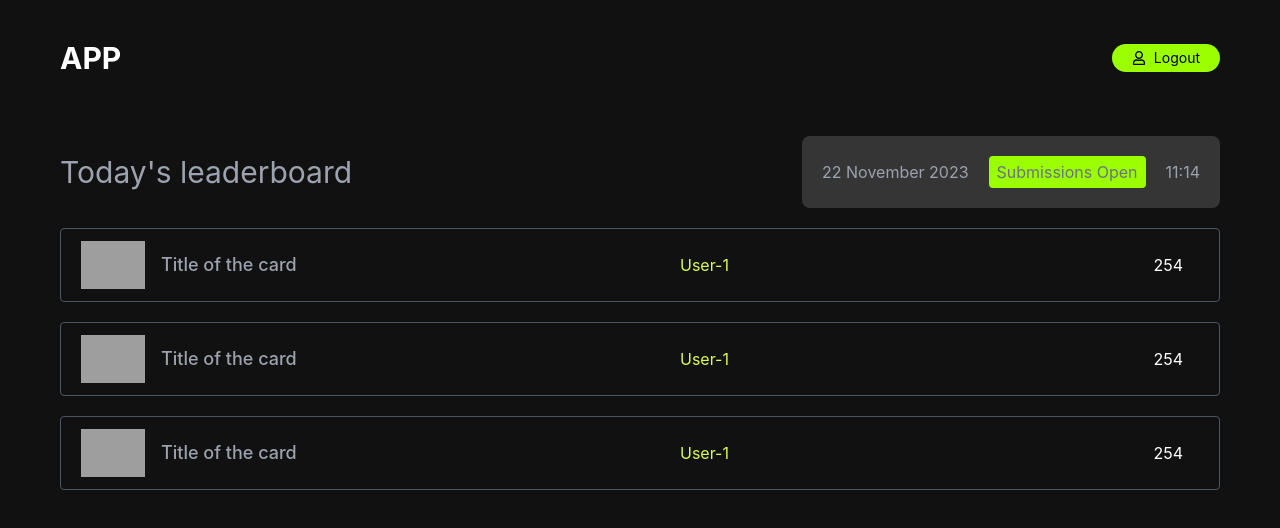
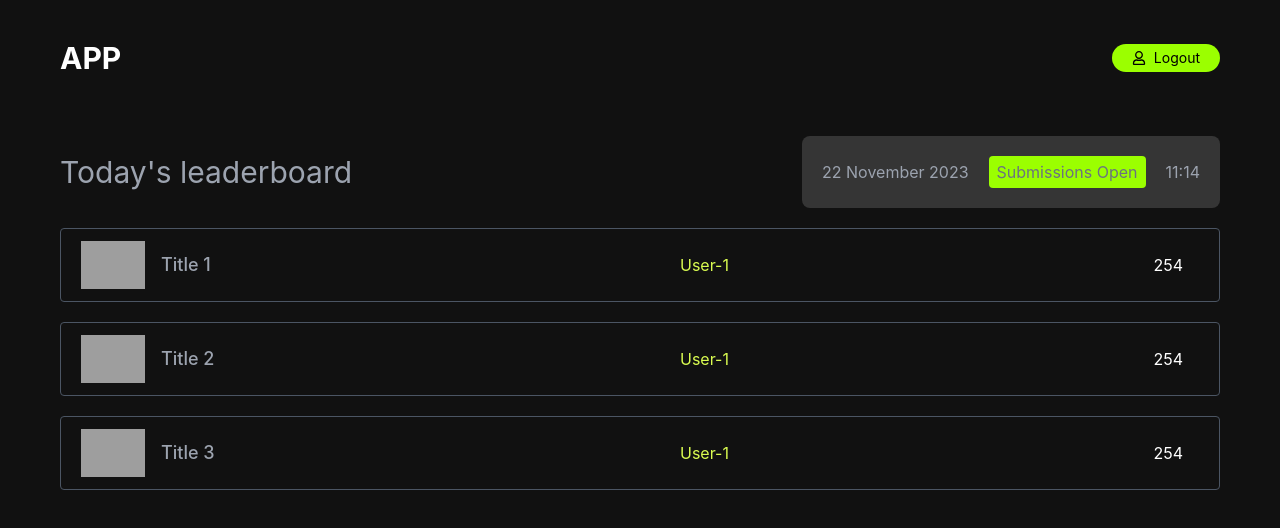
Before and after one commit to nazmul162001/react-task, a React (Vite) app: page /admin/dashboard in a window 1280 px wide. Shown: the top 528 px of the page. Built offline with nearby package versions, Linux system fonts and the light colour scheme; grey boxes are pictures that could not be loaded; some icons are missing.

Commit message:
added drag and drop

```diff
--- a/src/authContext.jsx
+++ b/src/authContext.jsx
@@ -1,4 +1,4 @@
-import React, { useReducer } from "react";
+import React, { useEffect, useReducer } from "react";
 import MkdSDK from "./utils/MkdSDK";
 
 export const AuthContext = React.createContext();
@@ -13,7 +13,13 @@ const initialState = {
 const reducer = (state, action) => {
   switch (action.type) {
     case "LOGIN":
-      //TODO
+      return {
+        ...state,
+        isAuthenticated: true,
+        user: action.payload.user,
+        token: action.payload.token,
+        role: action.payload.role,
+      };
       return {
         ...state,
       };
@@ -44,9 +50,53 @@ export const tokenExpireError = (dispatch, errorMessage) => {
 const AuthProvider = ({ children }) => {
   const [state, dispatch] = useReducer(reducer, initialState);
 
-  React.useEffect(() => {
-    //TODO
+  useEffect(() => {
+    // Check localStorage for an authenticated user and token
+    const token = localStorage.getItem("token");
+    const user = localStorage.getItem("user");
+    const role = localStorage.getItem("role");
+
+    if (token && user && role) {
+      // Dispatch a login success action if credentials are found
+      dispatch({
+        type: "LOGIN_SUCCESS",
+        payload: {
+          user,
+          token,
+          role,
+        },
+      });
+    }
   }, []);
+
+  const login = async (email, password, role) => {
+    try {
+      const response = await sdk.login(email, password, role);
+      if (response && response.token) {
+        localStorage.setItem("token", response.token);
+        localStorage.setItem("user", email);
+        localStorage.setItem("role", role);
+
+        dispatch({
+          type: "LOGIN_SUCCESS",
+          payload: {
+            user: email,
+            token: response.token,
+            role,
+          },
+        });
+        return true;
+      }
+      return false;
+    } catch (error) {
+      console.error("Login failed:", error.message);
+      return false;
+    }
+  };
+
+  const logout = () => {
+    dispatch({ type: "LOGOUT" });
+  };
 
   return (
     <AuthContext.Provider
--- a/src/components/Card.tsx
+++ b/src/components/Card.jsx
@@ -1,10 +1,38 @@
 import React from "react";
+import { useDrag, useDrop } from "react-dnd";
 import { FaRegCircleUser } from "react-icons/fa6";
 import { FaArrowUpLong } from "react-icons/fa6";
 
-const Card = ({ videoInfo }) => {
+const Card = ({ videoInfo, index, moveCard, setHoverIndex }) => {
+  const [{ isDragging }, drag] = useDrag(() => ({
+    type: "videoInfo",
+    item: { id: videoInfo?.id, index },
+    collect: (monitor) => ({
+      isDragging: !!monitor.isDragging(),
+    }),
+  }));
+
+  const [{ isOver }, drop] = useDrop(() => ({
+    accept: "videoInfo",
+    drop: (item) => {
+      moveCard(item.index, index);
+      setHoverIndex(null);
+    },
+    collect: (monitor) => ({
+      isOver: !!monitor.isOver(),
+    }),
+    hover: (item) => {
+      if (index !== item.index) {
+        setHoverIndex(index);
+      }
+    },
+  }));
+
   return (
-    <div className="w-full">
+    <div
+      ref={(node) => drag(drop(node))}
+      className={`w-full ${isDragging ? "opacity-25" : "opacity-100"}`}
+    >
       <div className="flex gap-4 items-center border border-gray-600 rounded p-3 pl-5 mb-5">
         <div className="flex items-center gap-4 w-full">
           <div>
@@ -15,7 +43,7 @@ const Card = ({ videoInfo }) => {
             />
           </div>
           <div className="text-gray-400 font-medium text-lg pr-5">
-            <p>Title of the card</p>
+            <p>{videoInfo?.title}</p>
           </div>
         </div>
         <div className="flex justify-between w-full">
--- /dev/null
+++ b/src/components/VideoCard.jsx
@@ -0,0 +1,76 @@
+import React, { useState } from "react";
+import Card from "./Card";
+import { DndProvider } from "react-dnd";
+import { HTML5Backend } from "react-dnd-html5-backend";
+
+const VideoCard = () => {
+  const [items, setItems] = useState([
+    {
+      id: "1",
+      name: "Video 1",
+      title: "Title 1",
+      author: "Author 1",
+    },
+    {
+      id: "2",
+      name: "Video 2",
+      title: "Title 2",
+      author: "Author 2",
+    },
+    {
+      id: "3",
+      name: "Video 3",
+      title: "Title 3",
+      author: "Author 3",
+    },
+  ]);
+  //   const items = [
+  //     {
+  //       id: "1",
+  //       name: "Video 1",
+  //       title: "Title 1",
+  //       author: "Author 1",
+  //     },
+  //     {
+  //       id: "2",
+  //       name: "Video 2",
+  //       title: "Title 2",
+  //       author: "Author 2",
+  //     },
+  //     {
+  //       id: "3",
+  //       name: "Video 3",
+  //       title: "Title 3",
+  //       author: "Author 3",
+  //     },
+  //   ];
+
+  const [hoverIndex, setHoverIndex] = useState(null);
+
+  const moveCard = (dragIndex, dropIndex) => {
+    if (dragIndex === dropIndex) return;
+    const draggedItem = items[dragIndex];
+    const newItems = [...items];
+    newItems.splice(dragIndex, 1);
+    newItems.splice(hoverIndex, 0, draggedItem);
+    setItems(newItems);
+  };
+
+  return (
+    <DndProvider backend={HTML5Backend}>
+      <section className="px-5">
+        {items.map((item, index) => (
+          <Card
+            key={item.id}
+            videoInfo={item}
+            index={index}
+            moveCard={moveCard}
+            setHoverIndex={setHoverIndex}
+          />
+        ))}
+      </section>
+    </DndProvider>
+  );
+};
+
+export default VideoCard;
--- a/src/components/VideoCard.tsx
+++ /dev/null
@@ -1,35 +0,0 @@
-import React from "react";
-import Card from "./Card";
-
-const VideoCard = () => {
-  const items = [
-    {
-      id: "1",
-      name: "Video 1",
-      title: "Title 1",
-      author: "Author 1",
-    },
-    {
-      id: "2",
-      name: "Video 2",
-      title: "Title 2",
-      author: "Author 2",
-    },
-    {
-      id: "3",
-      name: "Video 3",
-      title: "Title 3",
-      author: "Author 3",
-    },
-  ];
-
-  return (
-    <section className="px-5">
-      {items.map((item) => (
-        <Card key={item.id} videoInfo={item} />
-      ))}
-    </section>
-  );
-};
-
-export default VideoCard;
--- a/src/utils/MkdSDK.jsx
+++ b/src/utils/MkdSDK.jsx
@@ -25,7 +25,7 @@ export default function MkdSDK() {
 
     if (email && password) {
       localStorage.setItem("token", loginResponse.token);
-      localStorage.setItem("userRole", loginResponse.role);
+      localStorage.setItem("role", loginResponse.role);
       return loginResponse;
     } else {
       throw new Error("Invalid credentials");
@@ -102,8 +102,8 @@ export default function MkdSDK() {
   };
 
   this.checkRole = function () {
-    const userRole = localStorage.getItem("userRole");
-    return userRole;
+    const role = localStorage.getItem("role");
+    return role;
   };
 
   return this;
```
